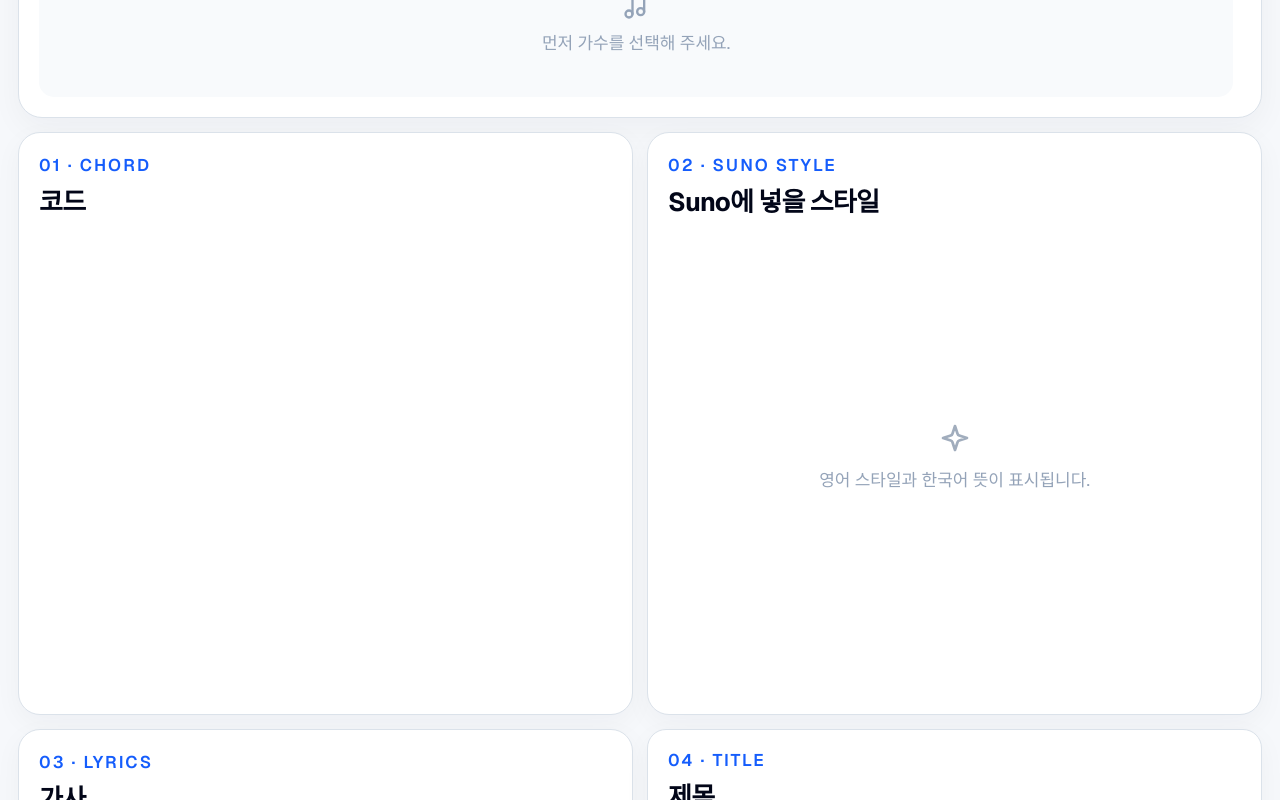
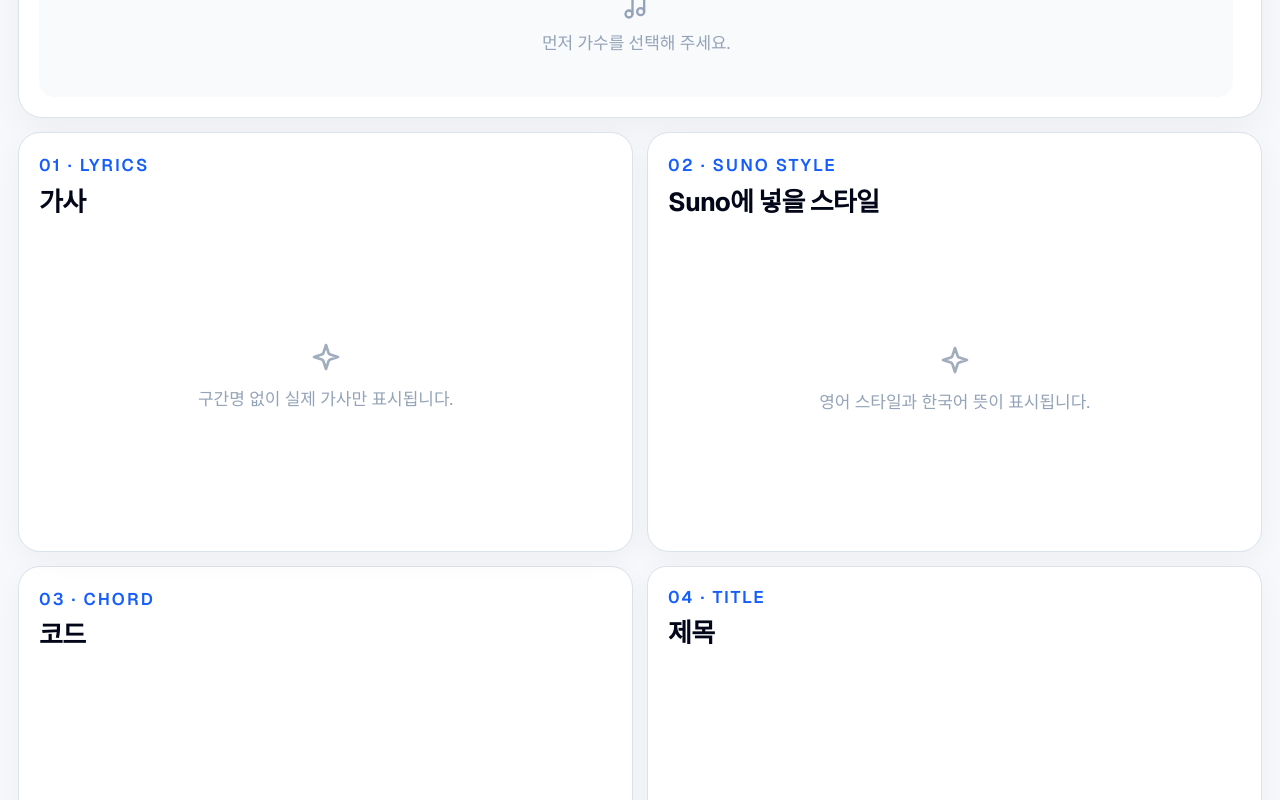
Before and after one commit to Flow4Work/Youtubemusic, a Next.js app: page / in a window 1280 px wide. Shown: the part 860-1660 px from the top of the page. Built offline with nearby package versions, Linux system fonts and the light colour scheme.

Commit message:
Swap lyric and chord cards and prioritize title visibility

```diff
--- a/src/components/generator-results.tsx
+++ b/src/components/generator-results.tsx
@@ -3,6 +3,7 @@
 import { useState } from "react";
 import { ArrowDownIcon, ArrowUpIcon, CheckIcon, CopyIcon, SparklesIcon } from "@/components/icons";
 import { CardHeader } from "@/components/generator-common";
+import layoutStyles from "@/components/generator-results.module.css";
 import { sectionLabel } from "@/lib/chords";
 import type { ChordResult, GeneratedPayload, GenerationTarget } from "@/lib/types";
 
@@ -56,10 +57,10 @@
   const selectedLyrics = result ? cleanLyrics(result.lyrics[props.lyricsTab]) : "";
   const englishTitles = result?.titlesEnglish?.length === 3 ? result.titlesEnglish : result?.titles ?? [];
 
-  return <section className="studio-results" aria-label="생성 결과">
-    <article className="result-card code-card">
+  return <section className={`studio-results ${layoutStyles.resultsGrid}`} aria-label="생성 결과">
+    <article className={`result-card code-card ${layoutStyles.codePosition}`}>
       {result && chords ? <>
-        <CardHeader eyebrow="01 · CHORD" title="코드" copy={() => props.onCopy("chords", chordText(chords))} regenerate={() => props.onGenerate("chords")} busy={loading === "chords"}/>
+        <CardHeader eyebrow="03 · CHORD" title="코드" copy={() => props.onCopy("chords", chordText(chords))} regenerate={() => props.onGenerate("chords")} busy={loading === "chords"}/>
         <div className="mt-4 flex shrink-0 flex-wrap gap-2"><span className="metric-pill">Key {chords.key}</span><span className="metric-pill">{chords.bpm} BPM</span><span className="metric-pill">{chords.timeSignature}</span></div>
         <div className="mt-3 flex shrink-0 flex-wrap gap-2">
           <button type="button" className="mini-button" onClick={() => props.onTranspose(-1)}><ArrowDownIcon className="size-4.5"/> 반음 내리기</button>
@@ -67,10 +68,10 @@
           <button type="button" className={`mini-button ${props.simplified ? "active" : ""}`} onClick={props.onSimplified}>쉬운 코드</button>
         </div>
         <div className="result-scroll mt-4 space-y-3">{Object.entries(chords.sections).filter(([, values]) => values.length > 0).map(([name, values]) => <div key={name} className="chord-section"><div className="flex items-center justify-between gap-3"><strong>{sectionLabel[name] ?? name}</strong><button type="button" onClick={() => props.onCopy(`section-${name}`, values.join(" | "))} className="section-copy-button"><CopyIcon className="size-4.5"/>{props.copied === `section-${name}` ? "완료" : "복사"}</button></div><p>{values.join(" | ")}</p></div>)}</div>
-      </> : <><StaticCardTitle eyebrow="01 · CHORD" title="코드"/><div className="flex-1" aria-hidden="true"/></>}
+      </> : <><StaticCardTitle eyebrow="03 · CHORD" title="코드"/><div className="flex-1" aria-hidden="true"/></>}
     </article>
 
-    <article className="result-card style-card">
+    <article className={`result-card style-card ${layoutStyles.styleCompact}`}>
       {result ? <>
         <CardHeader eyebrow="02 · SUNO STYLE" title="Suno에 넣을 스타일" copy={() => props.onCopy("style", result.sunoStyle)} regenerate={() => props.onGenerate("style")} busy={loading === "style"}/>
         <div className="language-toggle shrink-0" aria-label="Suno 스타일 언어 전환">
@@ -82,27 +83,27 @@
       </> : <><StaticCardTitle eyebrow="02 · SUNO STYLE" title="Suno에 넣을 스타일"/><EmptyCard text="영어 스타일과 한국어 뜻이 표시됩니다." loading={isInitialLoading}/></>}
     </article>
 
-    <article className="result-card lyrics-card">
+    <article className={`result-card lyrics-card ${layoutStyles.lyricsPosition}`}>
       {result ? <>
-        <CardHeader eyebrow="03 · LYRICS" title="가사" copy={() => props.onCopy("lyrics", selectedLyrics)} regenerate={() => props.onGenerate("lyrics")} busy={loading === "lyrics"}/>
+        <CardHeader eyebrow="01 · LYRICS" title="가사" copy={() => props.onCopy("lyrics", selectedLyrics)} regenerate={() => props.onGenerate("lyrics")} busy={loading === "lyrics"}/>
         <div className="mt-4 grid shrink-0 grid-cols-2 rounded-xl bg-slate-100 p-1">{(["a", "b"] as const).map((tab) => <button key={tab} type="button" onClick={() => props.onLyricsTab(tab)} className={`lyrics-tab ${props.lyricsTab === tab ? "active" : ""}`}>{tab.toUpperCase()}안 <small>{tab === "a" ? "긴 가사" : "기본"}</small>{props.lyricsTab === tab && <CheckIcon className="size-4.5"/>}</button>)}</div>
         <pre className="result-scroll lyrics-pre mt-3">{selectedLyrics}</pre>
-      </> : <><StaticCardTitle eyebrow="03 · LYRICS" title="가사"/><EmptyCard text="구간명 없이 실제 가사만 표시됩니다." loading={isInitialLoading}/></>}
+      </> : <><StaticCardTitle eyebrow="01 · LYRICS" title="가사"/><EmptyCard text="구간명 없이 실제 가사만 표시됩니다." loading={isInitialLoading}/></>}
     </article>
 
-    <div className="publish-stack">
-      <article className="result-card compact-result-card title-card">
+    <div className={`publish-stack ${layoutStyles.publishStack}`}>
+      <article className={`result-card compact-result-card title-card ${layoutStyles.titleCard}`}>
         {result ? <>
           <CardHeader eyebrow="04 · TITLE" title="제목" copy={() => props.onCopy("titles", result.titles.join("\n"))} regenerate={() => props.onGenerate("titles")} busy={loading === "titles"}/>
           <ol className="title-list">{result.titles.map((title, index) => <li key={`${title}-${index}`} className="title-row">
             <span className="title-number">{index + 1}</span>
-            <span className="title-text"><strong>{title}</strong><small>{englishTitles[index]}</small></span>
+            <span className="title-text"><strong>{title}</strong></span>
             <span className="title-copy-actions">
               <button type="button" onClick={() => props.onCopy(`title-ko-${index}`, title)} className="title-copy-button" aria-label={`${title} 한글 복사`} title="한글 제목 복사"><CopyIcon className="size-5"/><b>한</b></button>
               <button type="button" onClick={() => props.onCopy(`title-en-${index}`, englishTitles[index] ?? title)} className="title-copy-button" aria-label={`${title} 영문 복사`} title="영문 제목 복사"><CopyIcon className="size-5"/><b>EN</b></button>
             </span>
           </li>)}</ol>
-        </> : <><StaticCardTitle eyebrow="04 · TITLE" title="제목"/><EmptyCard text="한글과 영어 제목 후보 3개가 표시됩니다." loading={isInitialLoading}/></>}
+        </> : <><StaticCardTitle eyebrow="04 · TITLE" title="제목"/><EmptyCard text="제목 후보 3개가 표시됩니다." loading={isInitialLoading}/></>}
       </article>
 
       <article className="result-card compact-result-card hashtag-card">
```
